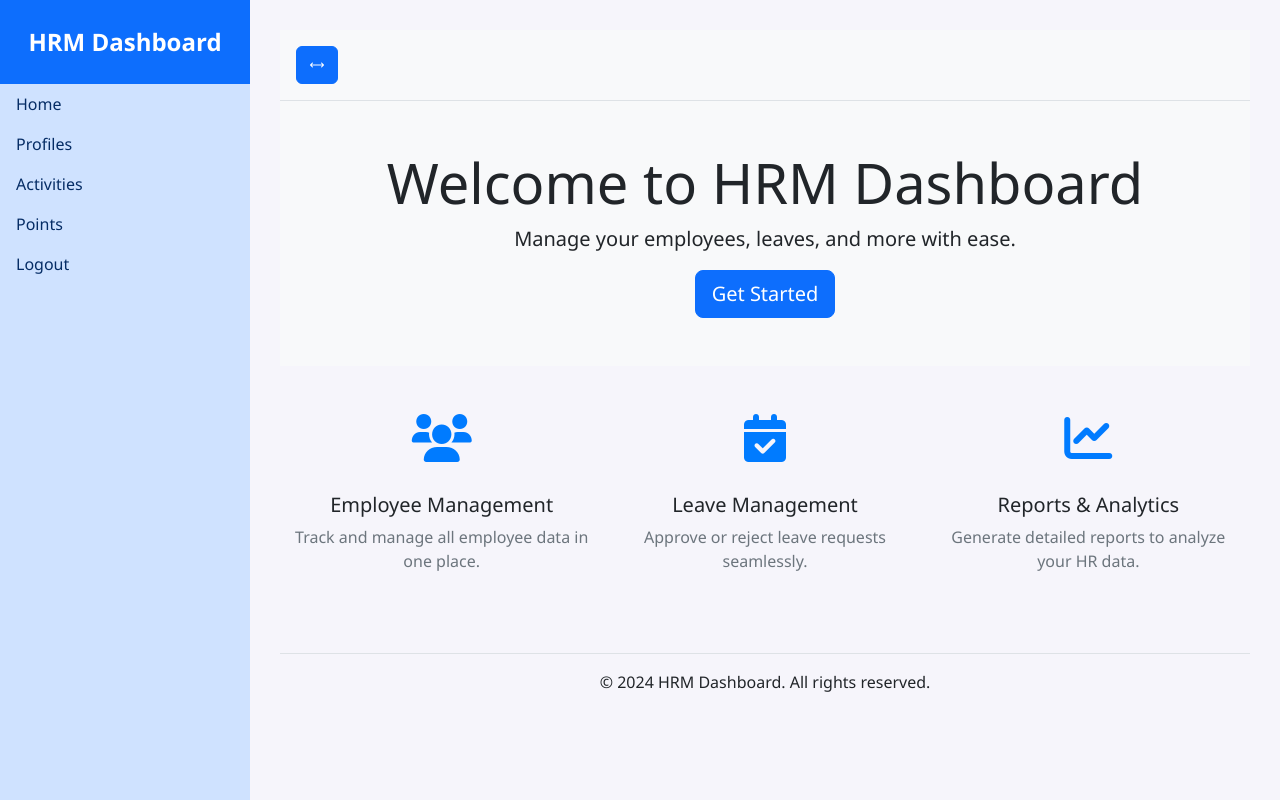
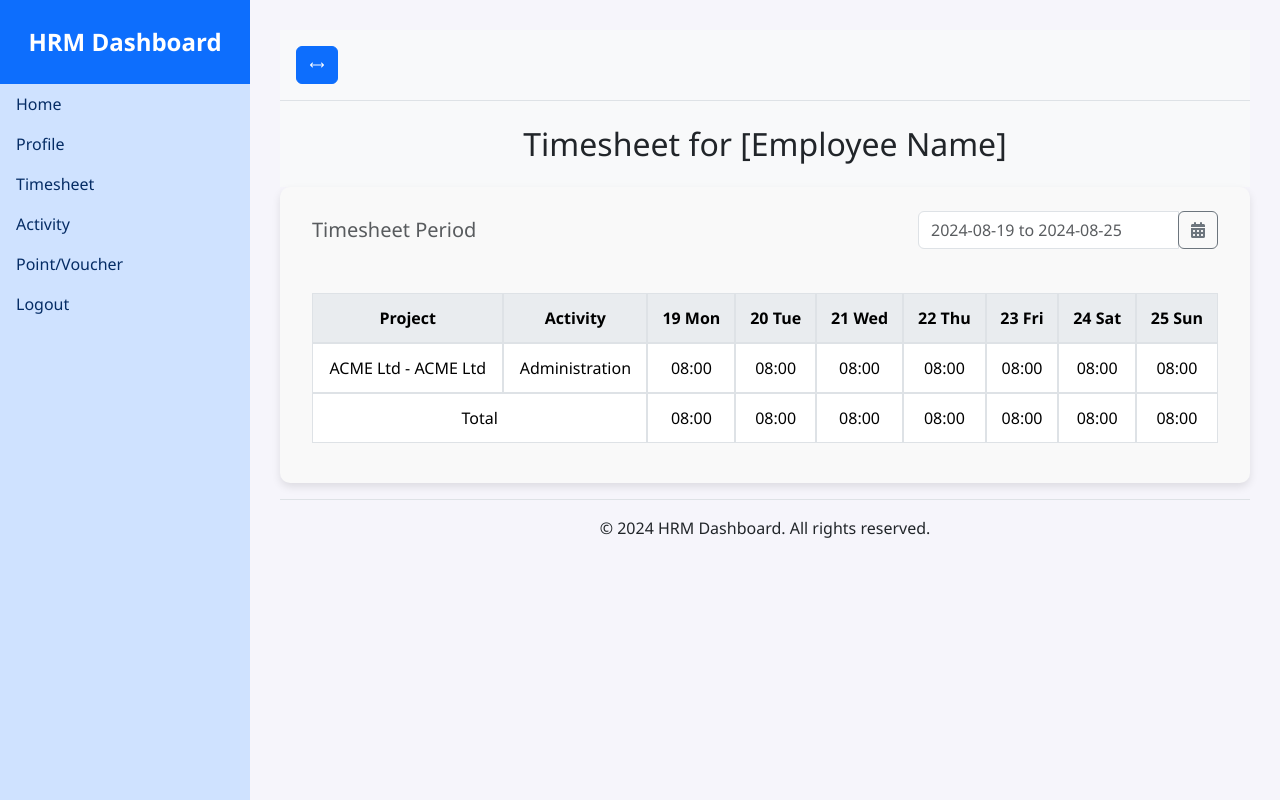
Before and after one commit to Khaa288/UDPT-PROJECT, a PHP site: page / in a window 1280 px wide. Run offline with PHP 8.4, Linux system fonts and the light colour scheme; some libraries are stand-ins or nearby versions.

Commit message:
feat: add timesheet UI

```diff
--- a/WebServer/controller/PublicController.php
+++ b/WebServer/controller/PublicController.php
@@ -4,9 +4,13 @@ class PublicController
     public function index()
     {
         $VIEW = "./view/Dashboard.phtml";
+
+        // $VIEW = "./view/LoginPage.phtml";
         // $VIEW = "./view/ProfileManagement/ListProfiles.phtml";
         // $VIEW = "./view/LeaveManagement/ListLeaveRequests.phtml";
         // $VIEW = "./view/WFHManagement/ListWFHRequests.phtml";
+        // $VIEW = "./view/TimesheetManagement/ListTimesheets.phtml";
+        $VIEW = "./view/TimesheetManagement/TimesheetDetail.phtml";
 
         require("./template/Layout.phtml");
     }
--- /dev/null
+++ b/WebServer/css/TimesheetManagement/TimesheetDetail.css
@@ -0,0 +1,41 @@
+/* Timesheet Detail Section */
+
+.timesheet-detail {
+    background-color: #f9f9f9;
+    border-radius: 10px;
+    padding: 20px;
+    box-shadow: 0 4px 8px rgba(0, 0, 0, 0.1);
+}
+
+.timesheet-detail .input-group {
+    max-width: 300px;
+}
+
+.timesheet-detail .table {
+    margin-top: 20px;
+    border-collapse: separate;
+    border-spacing: 0;
+}
+
+.timesheet-detail .table th,
+.timesheet-detail .table td {
+    text-align: center;
+    vertical-align: middle;
+    padding: 12px;
+    border: 1px solid #dee2e6;
+}
+
+.timesheet-detail .table thead th {
+    background-color: #e9ecef;
+    font-weight: bold;
+}
+
+.timesheet-detail .btn-outline-success {
+    border-radius: 25px;
+    padding: 8px 20px;
+}
+
+.timesheet-detail .table td:hover {
+    background-color: #e9ecef;
+    cursor: pointer;
+}
--- a/WebServer/include/Sidebar.phtml
+++ b/WebServer/include/Sidebar.phtml
@@ -2,9 +2,10 @@
     <div class="bg-primary sidebar-heading text-white">HRM Dashboard</div>
     <div class="list-group list-group-flush">
         <a href="#" class="list-group-item list-group-item-action list-group-item-primary">Home</a>
-        <a href="#" class="list-group-item list-group-item-action list-group-item-primary">Profiles</a>
-        <a href="#" class="list-group-item list-group-item-action list-group-item-primary">Activities</a>
-        <a href="#" class="list-group-item list-group-item-action list-group-item-primary">Points</a>
+        <a href="#" class="list-group-item list-group-item-action list-group-item-primary">Profile</a>
+        <a href="#" class="list-group-item list-group-item-action list-group-item-primary">Timesheet</a>
+        <a href="#" class="list-group-item list-group-item-action list-group-item-primary">Activity</a>
+        <a href="#" class="list-group-item list-group-item-action list-group-item-primary">Point/Voucher</a>
         <a href="#" class="list-group-item list-group-item-action list-group-item-primary">Logout</a>
     </div>
 </div>
--- a/WebServer/include/meta.phtml
+++ b/WebServer/include/meta.phtml
@@ -16,4 +16,6 @@
 
 <!-- Custom CSS -->
 <link href="./css/layout.css" rel="stylesheet" type="text/css"/>
+<link href="./css/login.css" rel="stylesheet" type="text/css"/>
 <link href="./css/ProfileManagement/ListProfile.css" rel="stylesheet" type="text/css"/>
+<link href="./css/TimesheetManagement/TimesheetDetail.css" rel="stylesheet" type="text/css"/>
--- /dev/null
+++ b/WebServer/view/TimesheetManagement/TimesheetDetail.phtml
@@ -0,0 +1,76 @@
+<?php
+    require("TimesheetUpdateModal.phtml");
+?>
+
+<!-- Timesheet Header Section -->
+<header class="bg-light text-center py-4">
+    <div class="container">
+        <h2 class="mb-0">Timesheet for [Employee Name]</h2>
+    </div>
+</header>
+
+<!-- Timesheet Period and Table -->
+<section class="timesheet-detail py-4">
+    <div class="container">
+        <!-- Timesheet Period Selector -->
+        <div class="d-flex justify-content-between align-items-center mb-4">
+            <h5 class="text-muted mb-0">Timesheet Period</h5>
+            <div class="input-group" style="max-width: 300px;">
+                <input type="text" class="form-control" id="timesheet-period" placeholder="2024-08-19 to 2024-08-25">
+                <div class="input-group-append">
+                    <button class="btn btn-outline-secondary" type="button">
+                        <i class="fas fa-calendar-alt"></i>
+                    </button>
+                </div>
+            </div>
+        </div>
+
+        <!-- Timesheet Table -->
+        <div class="table-responsive">
+            <table class="table table-bordered">
+                <thead>
+                    <tr>
+                        <th>Project</th>
+                        <th>Activity</th>
+                        <th>19 Mon</th>
+                        <th>20 Tue</th>
+                        <th>21 Wed</th>
+                        <th>22 Thu</th>
+                        <th>23 Fri</th>
+                        <th>24 Sat</th>
+                        <th>25 Sun</th>
+                    </tr>
+                </thead>
+                <tbody>
+                    <!-- Example Row -->
+                    <tr>
+                        <td>ACME Ltd - ACME Ltd</td>
+                        <td>Administration</td>
+                        <td data-bs-toggle="modal" data-bs-target="#updateTimesheetModal" class"lk">08:00</td>
+                        <td>08:00</td>
+                        <td>08:00</td>
+                        <td>08:00</td>
+                        <td>08:00</td>
+                        <td>08:00</td>
+                        <td>08:00</td>
+                    </tr>
+
+                    <tr>
+                        <td colspan="2">Total</td>
+                        <td>08:00</td>
+                        <td>08:00</td>
+                        <td>08:00</td>
+                        <td>08:00</td>
+                        <td>08:00</td>
+                        <td>08:00</td>
+                        <td>08:00</td>
+                    </tr>
+                </tbody>
+            </table>
+        </div>
+    </div>
+</section>
+
+<script>
+    $(".timesheet-detail .container .table-responsive table tbody tr > td").addClass("tesst");
+</script>
--- /dev/null
+++ b/WebServer/view/TimesheetManagement/TimesheetUpdateModal.phtml
@@ -0,0 +1,37 @@
+<!-- Modal -->
+<div class="modal fade" id="updateTimesheetModal" tabindex="-1" aria-labelledby="updateTimesheetModalLabel" aria-hidden="true">
+  <div class="modal-dialog">
+    <div class="modal-content">
+      <div class="modal-header">
+        <h1 class="modal-title fs-5" id="updateTimesheetModalLabel">19 Mon</h1>
+        <button type="button" class="btn-close" data-bs-dismiss="modal" aria-label="Close"></button>
+      </div>
+      <div class="modal-body">
+        <div class="d-flex justify-content-between">
+          <p>Enter new timesheet</p>
+          <input type="text" class="form-control form-control-sm" id="numberInput" name="numberInput">
+        </div>
+        <p id="result" class="text-danger d-flex justify-content-center pt-3 pe-5"></p>
+      </div>
+      <div class="modal-footer">
+        <button type="button" class="btn btn-secondary" data-bs-dismiss="modal">Close</button>
+        <button type="button" class="btn btn-primary">Save changes</button>
+      </div>
+    </div>
+  </div>
+</div>
+
+<script>
+  $(document).ready(function() {
+    $('#numberInput').on('input', function() {
+      var inputValue = $(this).val();
+
+      // Check if the input value is an integer
+      if (Number.isInteger(parseFloat(inputValue)) || inputValue == '') {
+        $('#result').text('');
+      } else {
+        $('#result').text('The input is not an integer.');
+      }
+    });
+  });
+</script>
```
Also changed, not shown: WebServer/css/login.css (added, +47 -0 lines), WebServer/view/LoginPage.phtml (added, +31 -0 lines), WebServer/view/TimesheetManagement/ListTimesheets.phtml (added, +40 -0 lines).
